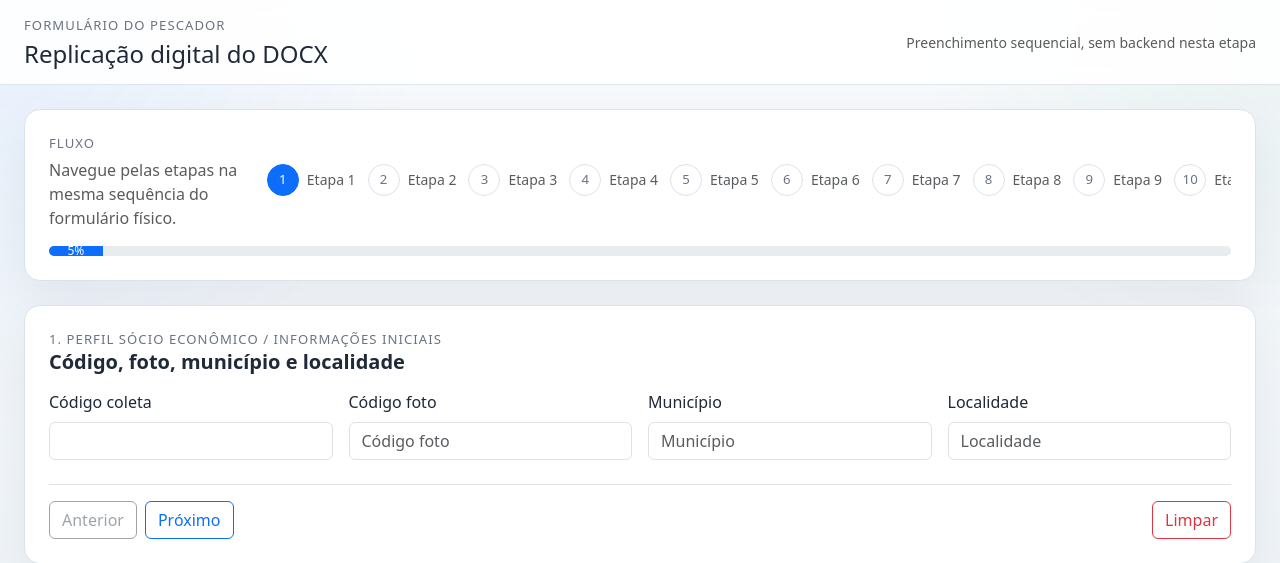
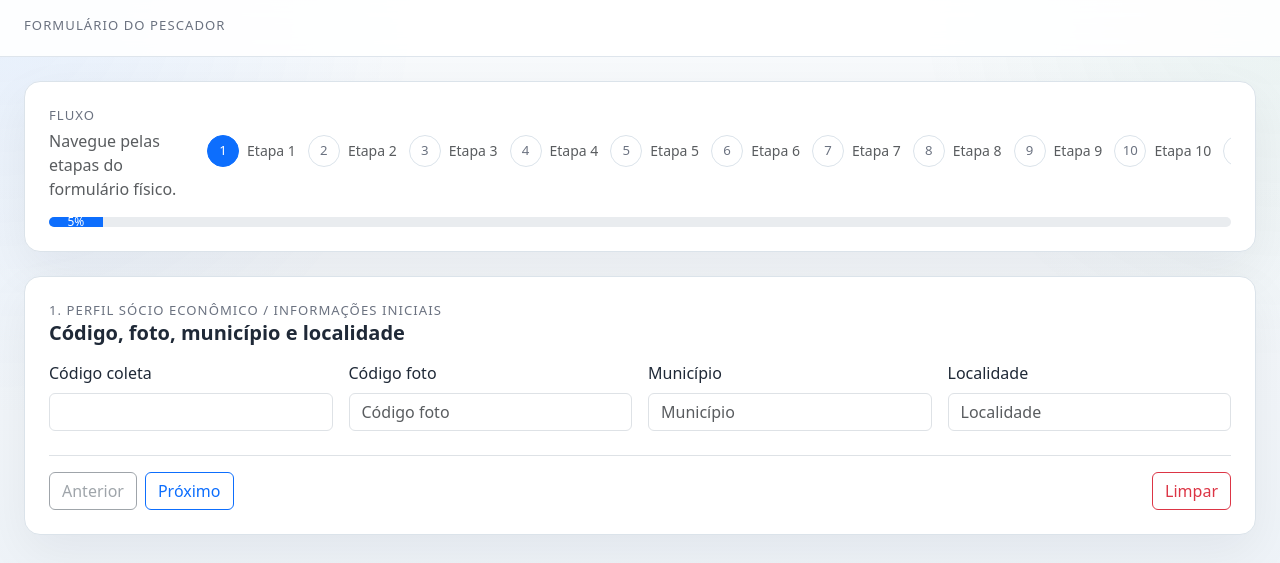
Before and after one commit to Lucasfrancelinopontes/pescador, a Flask app: template templates/formulario.html in a window 1280 px wide. Shown: the top 563 px of the page. Run offline with Flask 3, Linux system fonts and the light colour scheme; the template is opened without the code that fills it, so the values that code supplies are empty.

Commit message:
remoção de textos

```diff
--- a/templates/formulario.html
+++ b/templates/formulario.html
@@ -14,9 +14,7 @@
       <div class="d-flex flex-column flex-md-row align-items-md-center justify-content-between gap-2">
         <div>
           <div class="small-section-title mb-1">Formulário do pescador</div>
-          <h1 class="h4 mb-0">Replicação digital do DOCX</h1>
         </div>
-        <div class="text-muted small">Preenchimento sequencial, sem backend nesta etapa</div>
       </div>
     </div>
   </header>
@@ -36,7 +34,7 @@
       <div class="d-flex flex-column flex-lg-row gap-3 align-items-lg-center justify-content-between">
         <div>
           <div class="small-section-title mb-1">Fluxo</div>
-          <p class="mb-0 text-muted">Navegue pelas etapas na mesma sequência do formulário físico.</p>
+          <p class="mb-0 text-muted">Navegue pelas etapas do formulário físico.</p>
         </div>
         <div class="step-list" id="stepList" aria-label="Etapas do formulário"></div>
       </div>
@@ -484,10 +482,6 @@
           <div class="col-12 col-md-6"><label class="form-label">Data digitador</label><input class="form-control" type="date" name="data_digitador"></div>
         </div>
 
-        <div class="alert alert-light border mt-4 mb-0">
-          <div class="fw-semibold mb-1">Futuras integrações backend</div>
-          <div class="small text-muted">Nesta etapa o formulário está somente em frontend. A submissão real pode ser ligada depois ao Supabase ou a outra API.</div>
-        </div>
       </section>
 
       <div class="d-flex flex-column flex-md-row justify-content-between gap-2 mt-4 pt-3 border-top">
```
